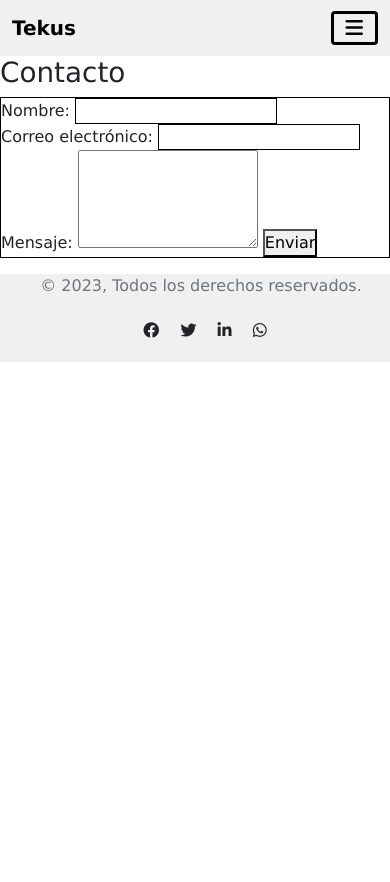
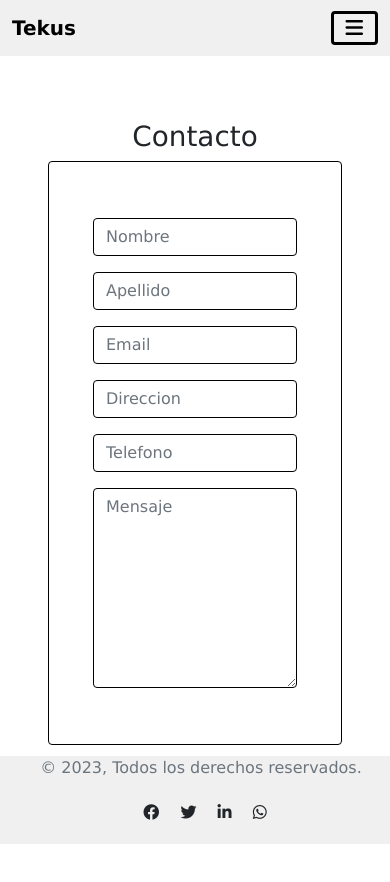
Before and after one commit to m-manrique/CoderHouse, a plain HTML site: page pages/contacto.html in a window 390 px wide. Before the commit the page ends 844 px from the top, so only its background shows below. Drawn offline with nearby package versions, Linux system fonts and the light colour scheme.

Commit message:
V10-Responsive design Contacto

```diff
--- a/estilos.scss
+++ b/estilos.scss
@@ -111,6 +111,11 @@ form {
 form input {
   border: 1px solid $colorBordes !important;
 }
+
+textarea {
+  border: 1px solid $colorBordes !important;
+  height: 200px;
+  }
 /* Login FIN */
 
 footer {
--- a/pages/contacto.html
+++ b/pages/contacto.html
@@ -60,21 +60,43 @@
     <!-- Navbar Fin -->
 
     <main>
-      <section class="contacto">
-        <h1>Contacto</h1>
-        <form action="#" method="post">
-          <label for="name">Nombre:</label>
-          <input type="text" id="name" name="name" required />
-
-          <label for="email">Correo electrónico:</label>
-          <input type="email" id="email" name="email" required />
-
-          <label for="message">Mensaje:</label>
-          <textarea id="message" name="message" rows="4" required></textarea>
-
-          <button type="submit">Enviar</button>
-        </form>
-      </section>
+        <div class="contacto container w-90 mt-3 mb-5 p-5">
+          <div class="row align-items-center text-center">
+            <div class="col-sm-12 col-md-12 col-lg-3">
+              <h1 class="align-middle">Contacto</h1>
+            </div>
+            <div class="col-sm-12 col-md-12 col-lg-9">
+              <form action="#" class="p-5 rounded">
+                <div class="row">
+                  <div class="col-md-6 col-sm-12 p-2">
+                    <input type="text" class="form-control" id="nombre" name="nombre" placeholder="Nombre" required/>
+                  </div>
+                  <div class="col-md-6 col-sm-12 p-2">
+                    <input type="text" class="form-control" id="nombre" name="nombre" placeholder="Apellido" required/>
+                  </div>
+                </div>
+                <div class="row">
+                  <div class="col-sm-12 col-md-12 p-2">
+                    <input type="email" class="form-control" id="email" name="email" placeholder="Email" required/>
+                  </div>
+                </div>
+                <div class="row">
+                  <div class="col-md-6 col-sm-12 p-2">
+                    <input type="text" class="form-control" id="direccion" name="direccion" placeholder="Direccion" required/>
+                  </div>
+                  <div class="col-md-6 col-sm-12 p-2">
+                    <input type="number" class="form-control" id="telefono" name="telefono" placeholder="Telefono" required/>
+                  </div>
+                </div>
+                <div class="row">
+                  <div class="col-sm-12 col-md-12 p-2">
+                    <textarea class="form-control" id="message" name="message" placeholder="Mensaje" required></textarea>
+                  </div>
+                </div>
+              </form>
+            </div>
+          </div>
+        </div>
     </main>
 
     <footer class="container-fluid h-auto">
```
Also changed, not shown: estilos.css, 1 other file.
